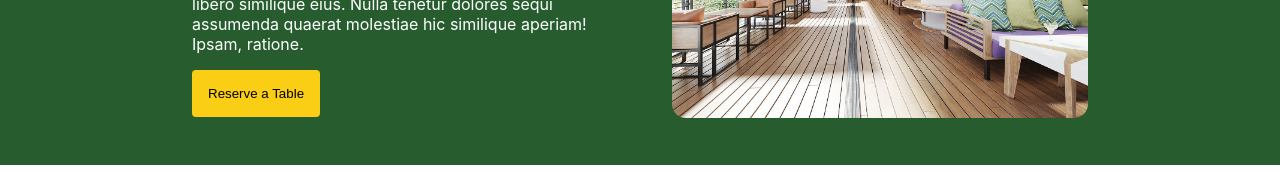
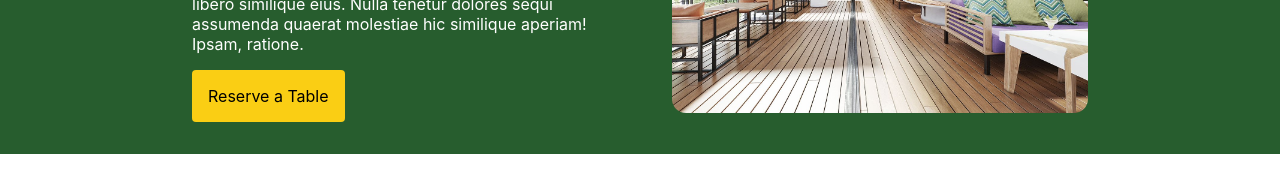
Before and after one commit to modulessoft/Meta-capstone-project, a React (Create React App) app: page / in a window 1280 px wide. Shown: the part 278-450 px from the top of the page. Built offline with nearby package versions, Linux system fonts and the light colour scheme.

Commit message:
Change the reservation button to a real link

```diff
--- a/src/components/Home/Hero.jsx
+++ b/src/components/Home/Hero.jsx
@@ -1,18 +1,21 @@
 import React from "react";
 import image from "../../assets/icons_assets/restaurant.jpg";
+import { Link } from "react-router-dom";
 function Hero() {
   return (
     <section className="hero">
       <div className="px-2 mb-2">
         <h1>Little Lemon</h1>
         <h4>Chicago</h4>
-        <p>
+        <p className="mb-2">
           Lorem ipsum, dolor sit amet consectetur adipisicing elit. Debitis sed
           rerum modi eveniet, doloremque alias libero similique eius. Nulla
           tenetur dolores sequi assumenda quaerat molestiae hic similique
           aperiam! Ipsam, ratione.
         </p>
-        <button className="btn">Reserve a Table</button>
+        <Link to="/Booking" className="btn">
+          Reserve a Table
+        </Link>
       </div>
       <div className="px-2">
         <img src={image} alt="restaurant" width="100%" />
```
